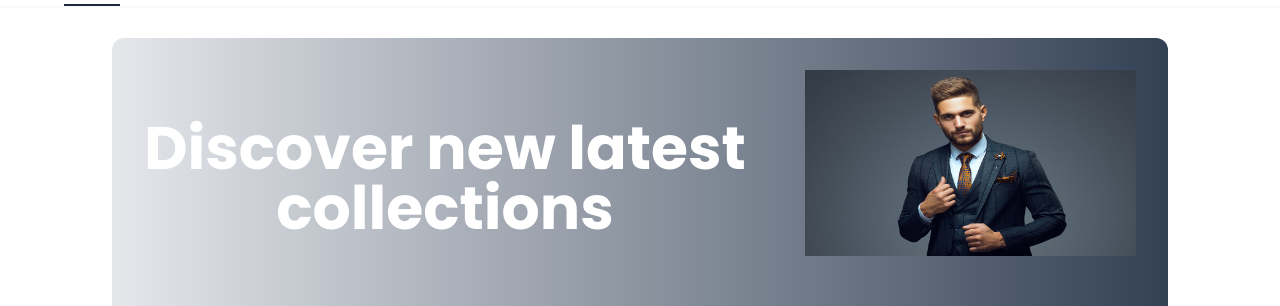
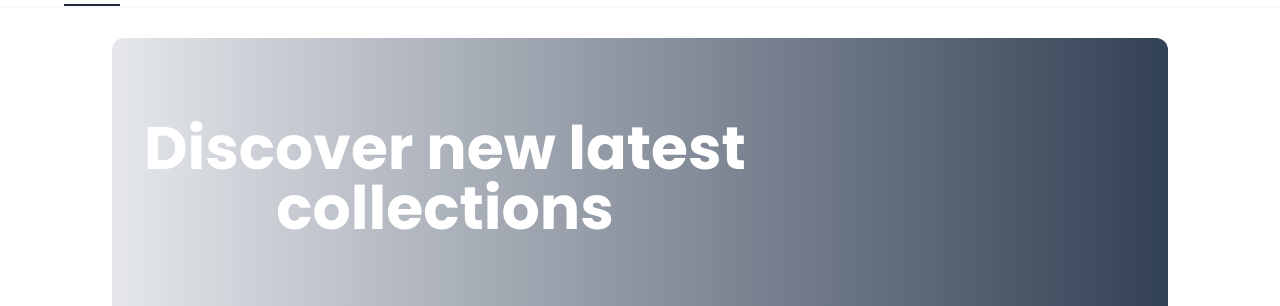
Before and after one commit to abi26anamo/cloth_store, a Next.js app: page / in a window 1280 px wide. Shown: the part 139-445 px from the top of the page. Built offline with nearby package versions, Linux system fonts and the light colour scheme; no server answers; the database is empty; a web font is replaced by a local one.

Commit message:
fixed issues in the banner

```diff
--- a/app/components/Banner.tsx
+++ b/app/components/Banner.tsx
@@ -10,7 +10,7 @@ const Banner = () => {
             Discover new latest <br/>collections
           </h1>
         </div>
-        <div className="w-1/3 h-1/3 relative aspect-video flex items-center">
+        <div className="sm:hidden md:w-1/3 h-1/3  relative aspect-video flex items-center">
           <Image
             src="/images/model.jpg"
             fill
```
